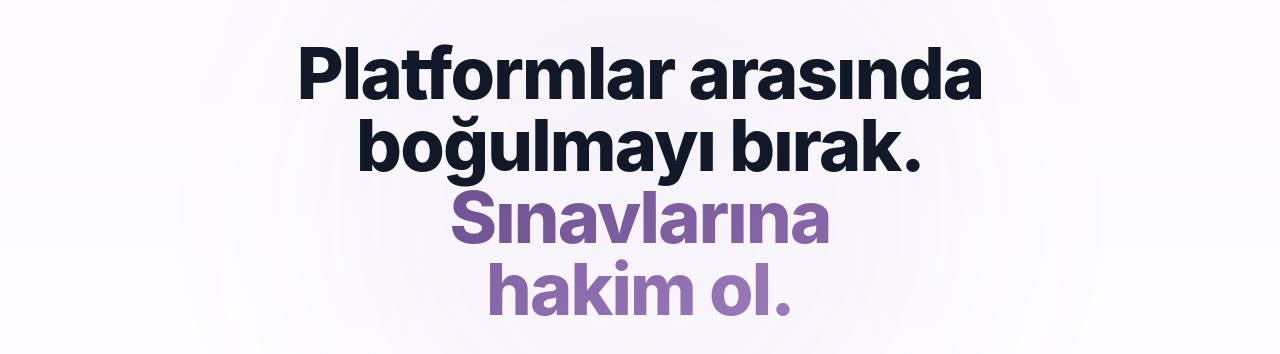
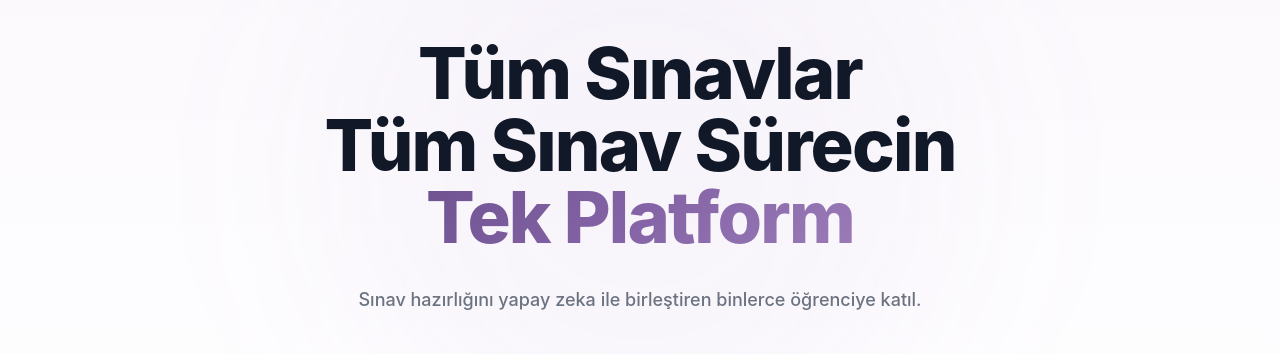
Before and after one commit to sodawithoutlemon/sorularedirect, a plain HTML site: page index.html in a window 1280 px wide. Shown: the part 6777-7131 px from the top of the page. Drawn offline with nearby package versions, Linux system fonts and the light colour scheme.

Commit message:
Update index.html

```diff
--- a/index.html
+++ b/index.html
@@ -800,8 +800,8 @@
       </div>
 
       <h2 class="fade-up text-4xl sm:text-5xl lg:text-6xl xl:text-7xl font-extrabold tracking-tight leading-[1.05] mb-8 text-gray-900">
-        Platformlar arasında<br/>boğulmayı bırak.<br/>
-        <span class="text-gradient-purple">Sınavlarına<br/>hakim ol.</span>
+        Tüm Sınavlar<br/>Tüm Sınav Sürecin<br/>
+        <span class="text-gradient-purple">Tek Platform</span>
       </h2>
       <p class="fade-up text-lg text-gray-500 max-w-xl mx-auto mb-12 leading-relaxed font-medium">
         Sınav hazırlığını yapay zeka ile birleştiren binlerce öğrenciye katıl.
```
